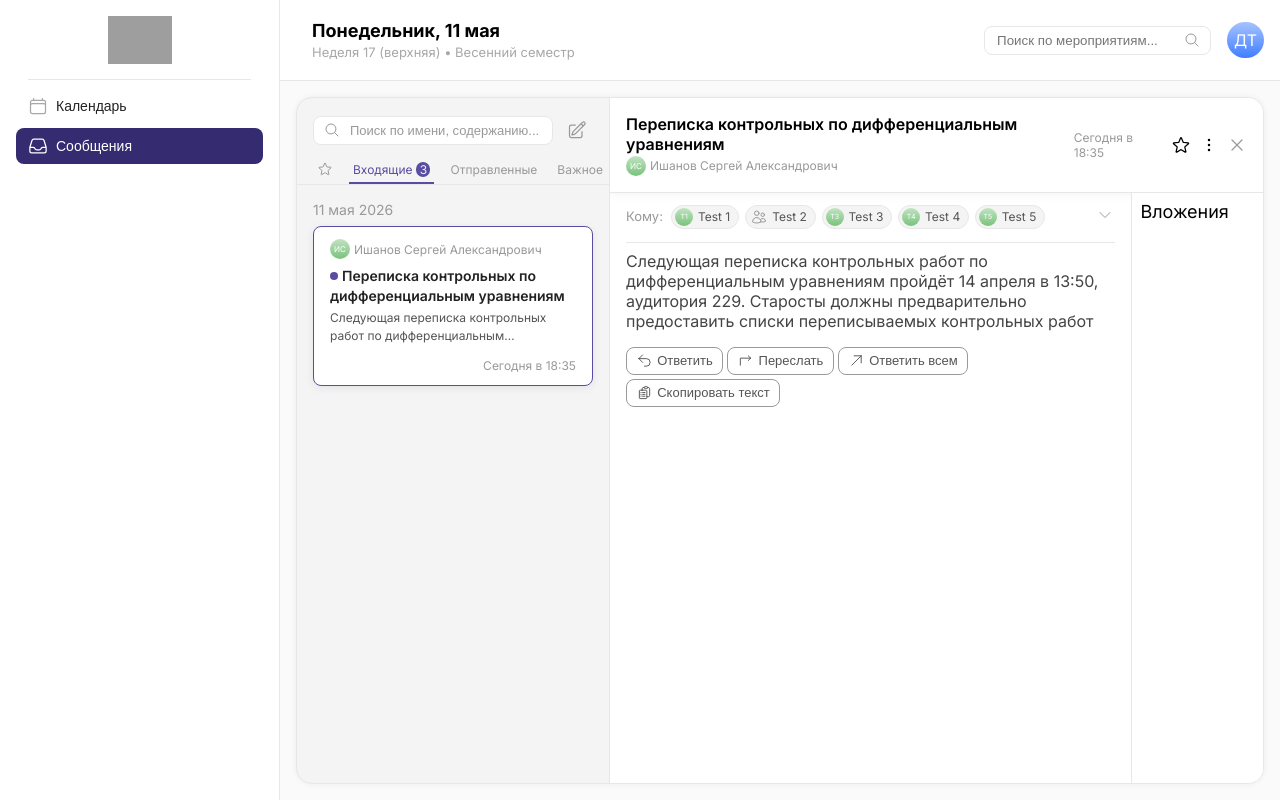
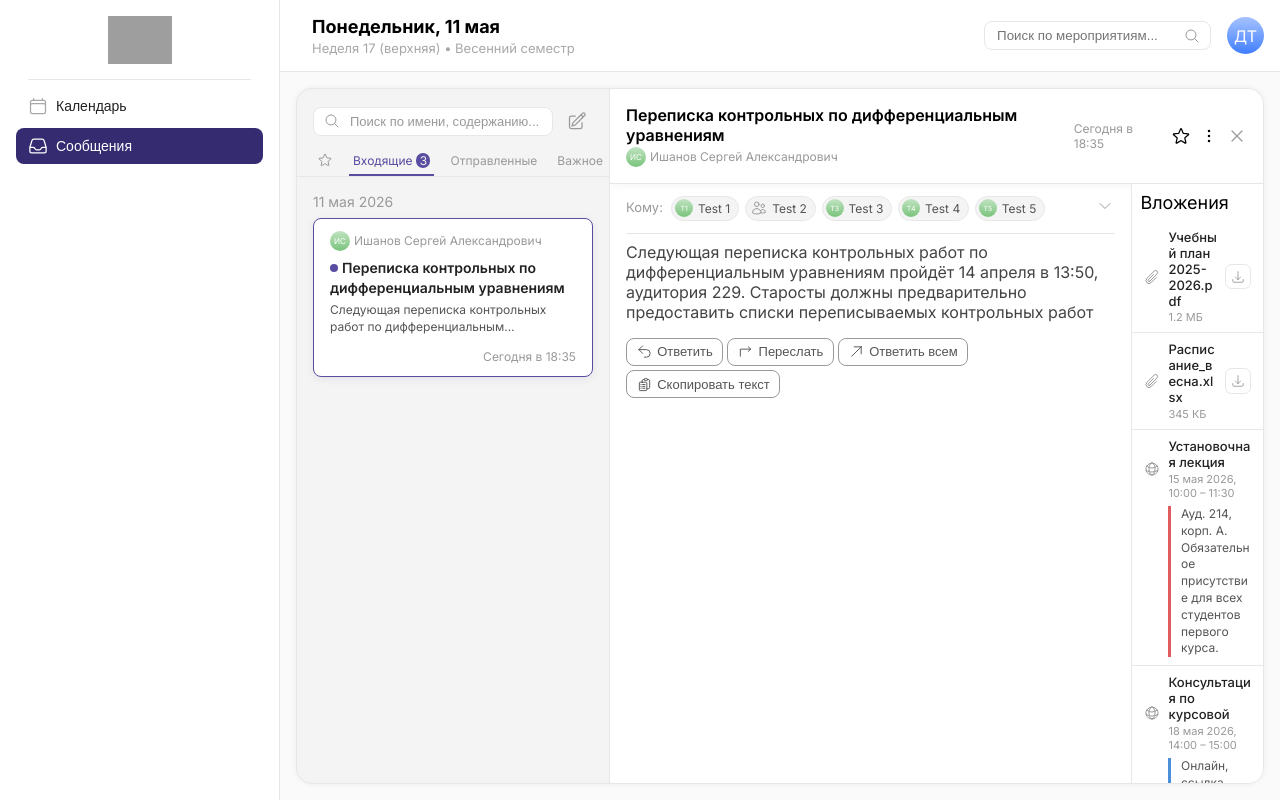
Before and after one commit to adymeda/bfu-csu, a React (Vite) app in the folder frontend/: page /inbox in a window 1280 px wide. Both pictures are taken after a click on the element 453 px from the left and 306 px from the top of the page. Built offline with nearby package versions, Linux system fonts and the light colour scheme; grey boxes are pictures that could not be loaded.

Commit message:
Add Attachments to MessageDisplay

```diff
--- /dev/null
+++ b/frontend/src/components/inbox/MessageAttachment.tsx
@@ -0,0 +1,36 @@
+import "@styles/components/inbox/MessageAttachment.scss";
+import type { ReactNode } from "react";
+
+type MessageAttachmentProps = {
+    name: string;
+    description?: string;
+    icon: ReactNode;
+    action?: ReactNode;
+    accentColor?: string;
+    children?: ReactNode;
+};
+
+function MessageAttachment({ name, description, icon, action, accentColor, children }: MessageAttachmentProps) {
+    return (
+        <div className="message-attachment">
+            <div className="message-attachment__main">
+                <span className="message-attachment__icon">{icon}</span>
+                <div className="message-attachment__info">
+                    <span className="message-attachment__name">{name}</span>
+                    {description && <span className="message-attachment__description">{description}</span>}
+                </div>
+                {action && <span className="message-attachment__action">{action}</span>}
+            </div>
+            {children && (
+                <div
+                    className="message-attachment__body"
+                    style={{ borderLeftColor: accentColor }}>
+                    {children}
+                </div>
+            )}
+        </div>
+    );
+}
+
+export default MessageAttachment;
+export type { MessageAttachmentProps };
--- a/frontend/src/components/inbox/MessageDisplay.tsx
+++ b/frontend/src/components/inbox/MessageDisplay.tsx
@@ -1,8 +1,9 @@
 import "@styles/components/inbox/MessageDisplay.scss"
 import type { MessageProps } from "./types";
-import { ArrowTurnUpRightIcon, ArrowUpRightIcon, ArrowUturnLeftIcon, ChevronDownIcon, ChevronLeftIcon, ClipboardDocumentListIcon, EllipsisVerticalIcon, StarIcon, XMarkIcon } from "@heroicons/react/24/outline";
+import { ArrowDownTrayIcon, ArrowTurnUpRightIcon, ArrowUpRightIcon, ArrowUturnLeftIcon, ChevronDownIcon, ChevronLeftIcon, ClipboardDocumentListIcon, EllipsisVerticalIcon, GlobeAltIcon, PaperClipIcon, StarIcon, XMarkIcon } from "@heroicons/react/24/outline";
 import Avatar from "@components/ui/Avatar";
 import MessageRecipient from "./MessageRecipient";
+import MessageAttachment from "./MessageAttachment";
 import { useLayoutEffect, useRef, useState } from "react";
 
 function MessageDisplay({ title, text, onClose }: MessageProps) {
@@ -93,6 +94,33 @@ function MessageDisplay({ title, text, onClose }: MessageProps) {
 
             <div className="message-display__attachments-area">
                 <div className="message-display__attachments-area-title">Вложения</div>
+                <MessageAttachment
+                    icon={<PaperClipIcon />}
+                    name="Учебный план 2025-2026.pdf"
+                    description="1.2 МБ"
+                    action={<button title="Скачать"><ArrowDownTrayIcon /></button>}
+                />
+                <MessageAttachment
+                    icon={<PaperClipIcon />}
+                    name="Расписание_весна.xlsx"
+                    description="345 КБ"
+                    action={<button title="Скачать"><ArrowDownTrayIcon /></button>}
+                />
+                <MessageAttachment
+                    icon={<GlobeAltIcon />}
+                    name="Установочная лекция"
+                    description="15 мая 2026, 10:00 – 11:30"
+                    accentColor="#e05c5c"
+                >
+                    Ауд. 214, корп. А. Обязательное присутствие для всех студентов первого курса.
+                </MessageAttachment>
+                <MessageAttachment
+                    icon={<GlobeAltIcon />}
+                    name="Консультация по курсовой"
+                    description="18 мая 2026, 14:00 – 15:00"
+                    accentColor="#4a90d9">
+                    Онлайн, ссылка будет отправлена дополнительно.
+                </MessageAttachment>
             </div>
         </div>
         </>
--- /dev/null
+++ b/frontend/src/styles/components/inbox/MessageAttachment.scss
@@ -0,0 +1,84 @@
+.message-attachment {
+    width: 100%;
+    padding: .5rem .75rem;
+    border-bottom: 1px solid var(--border-primary-color);
+    box-sizing: border-box;
+
+    &__main {
+        display: flex;
+        align-items: center;
+        gap: .5rem;
+    }
+
+    &__icon {
+        display: flex;
+        flex-shrink: 0;
+        color: var(--text-info-color);
+
+        svg {
+            width: 16px;
+            aspect-ratio: 1;
+        }
+    }
+
+    &__info {
+        display: flex;
+        flex-direction: column;
+        gap: .1rem;
+        flex-grow: 1;
+        min-width: 0;
+    }
+
+    &__name {
+        font-size: 13px;
+        font-weight: 500;
+        color: var(--text-primary-color);
+        word-break: break-word;
+    }
+
+    &__description {
+        font-size: 11px;
+        color: var(--text-info-color);
+    }
+
+    &__action {
+        flex-shrink: 0;
+        display: flex;
+        align-items: center;
+
+        button {
+            display: flex;
+            align-items: center;
+            justify-content: center;
+            padding: .3rem;
+
+            background: none;
+            border: 1px solid var(--border-primary-color);
+            border-radius: .4rem;
+            color: var(--text-info-color);
+            cursor: pointer;
+
+            svg {
+                width: 14px;
+                aspect-ratio: 1;
+            }
+
+            &:hover {
+                color: var(--accent-hover-color);
+                border-color: var(--accent-hover-color);
+                background: #f5f4ff;
+            }
+        }
+    }
+
+    &__body {
+        margin-top: .4rem;
+        margin-left: 1.5rem;
+        padding-left: .6rem;
+        border-left: 3px solid var(--border-primary-color);
+        font-size: 12px;
+        color: var(--text-secondary-color);
+        line-height: 1.4;
+        word-break: break-word;
+    }
+}
```
